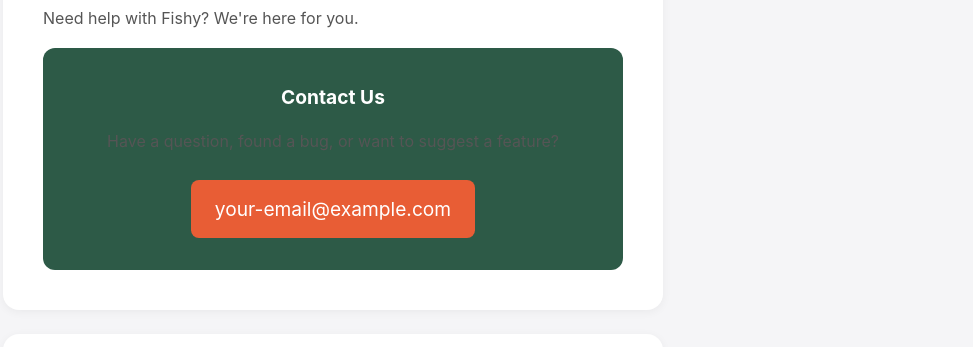
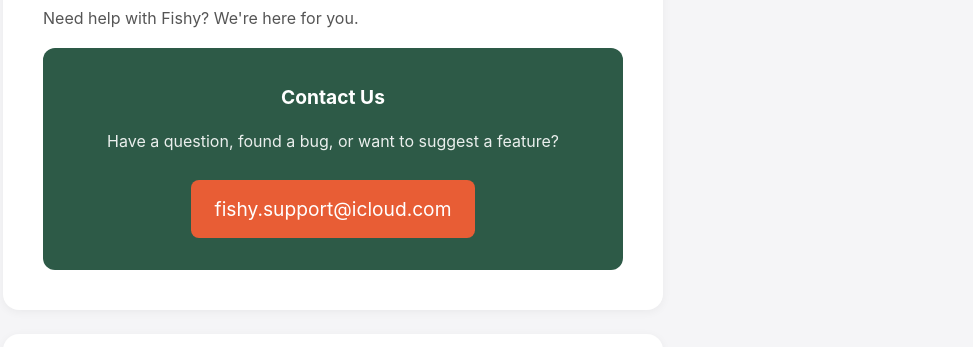
Before and after one commit to sanluh/fishy-app, a plain HTML site: page support.html in a window 1280 px wide. Shown: the part 278-625 px from the top of the page, without its empty margins (307-1280 px from the left). Drawn offline with Linux system fonts and the light colour scheme.

Commit message:
Changed text color and fixed email still in one place

```diff
--- a/support.html
+++ b/support.html
@@ -143,6 +143,10 @@
             margin-top: 0;
         }
 
+        .contact-box p {
+            color: rgba(255,255,255,0.9);
+        }
+
         .contact-box a {
             color: white;
             font-size: 1.2rem;
@@ -211,7 +215,7 @@
             <div class="contact-box">
                 <h2>Contact Us</h2>
                 <p>Have a question, found a bug, or want to suggest a feature?</p>
-                <a href="mailto:fishy.support@icloud.com">your-email@example.com</a>
+                <a href="mailto:fishy.support@icloud.com">fishy.support@icloud.com</a>
             </div>
         </div>
 
```
